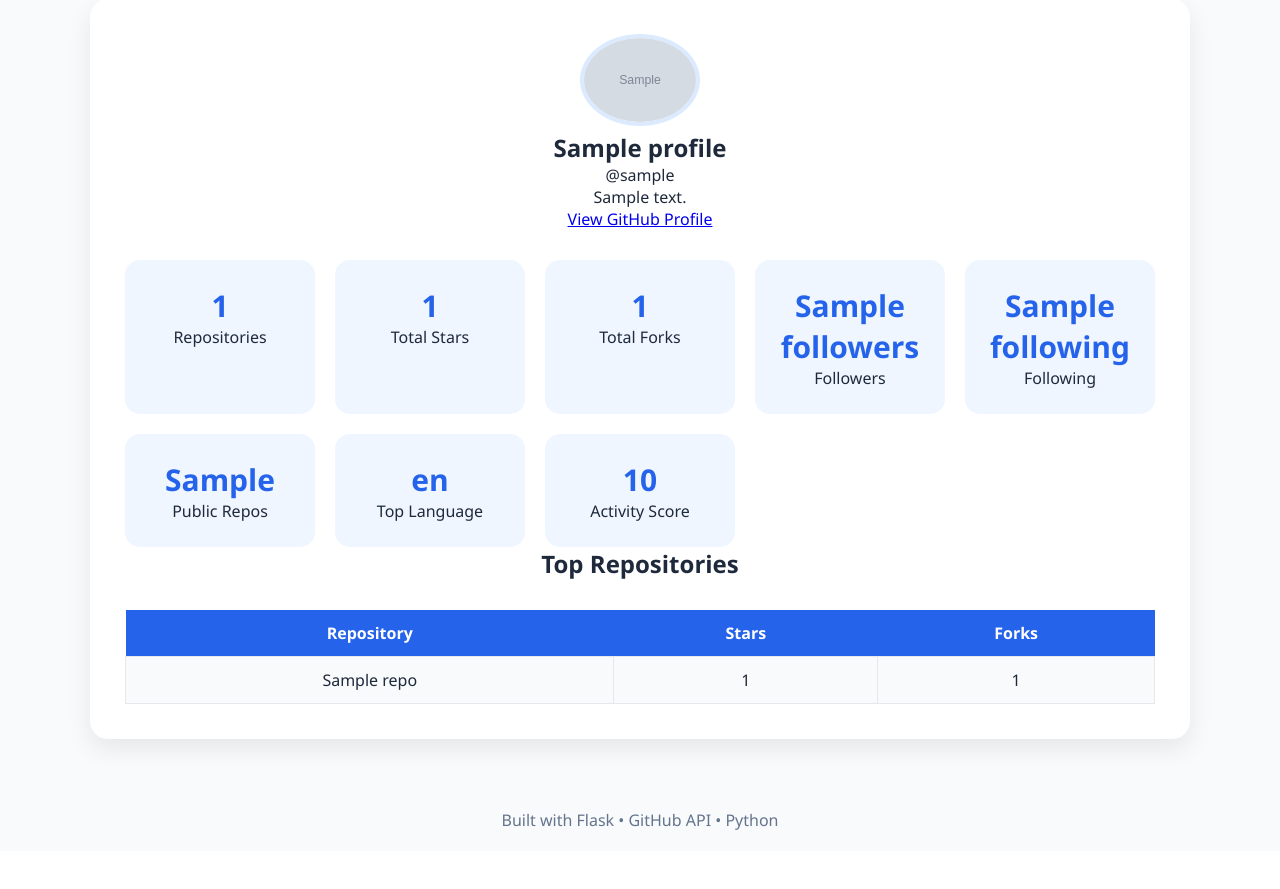
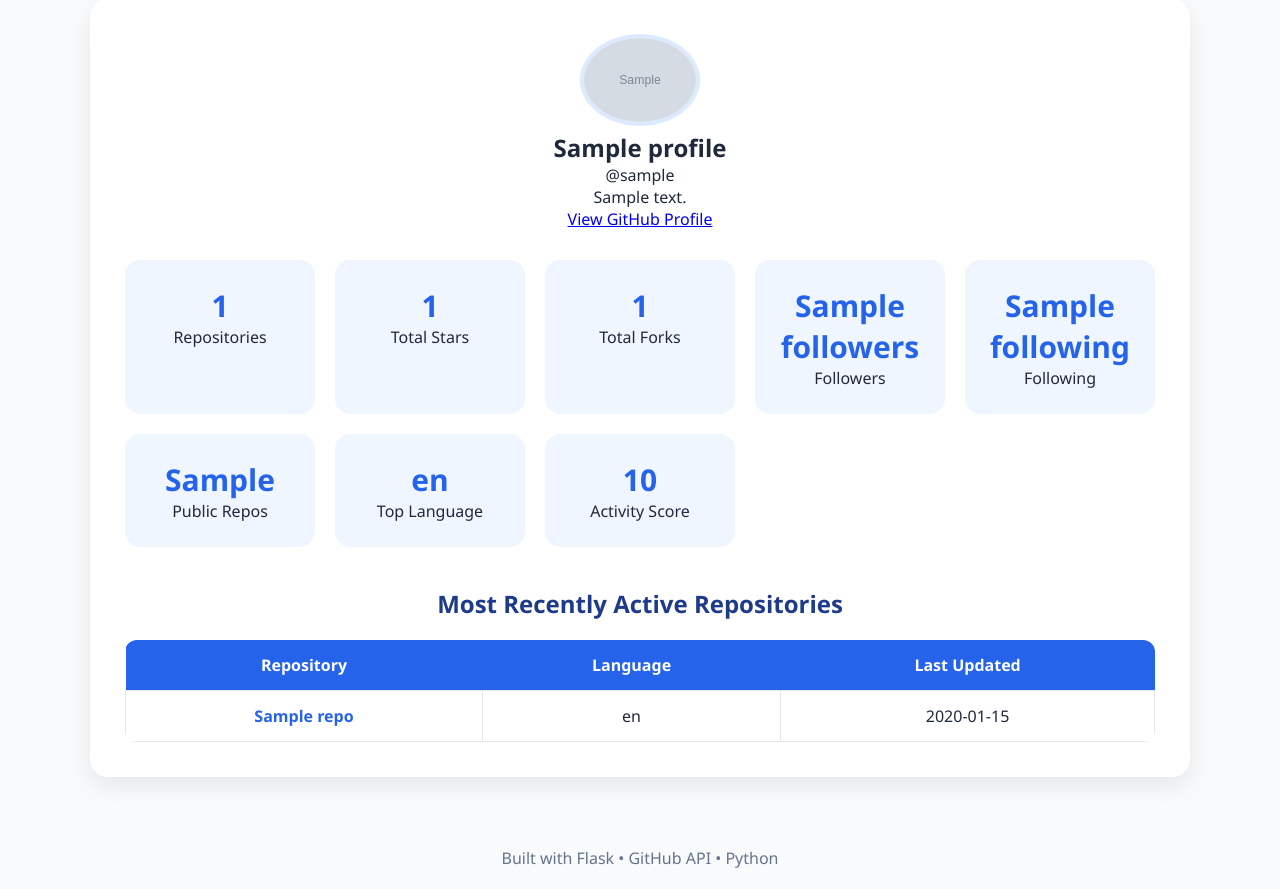
Before and after one commit to mayank200529/open-source-contributor-intelligence-platform, a Flask app: template app/templates/index.html in a window 1280 px wide. Shown: the part 366-1255 px from the top of the page. Before the commit the page ends 1196 px from the top, so only its background shows below. Run offline with Flask 3, Linux system fonts and the light colour scheme; the template is opened without the code that fills it: most values are stand-ins (such as "Sample title", 1, 10 or a date in 2020); grey boxes marked "Sample" are stand-in pictures.

Commit message:
feat: add repository activity analytics

```diff
--- a/app/static/style.css
+++ b/app/static/style.css
@@ -126,3 +126,44 @@ td{
 tr:nth-child(even){
     background:#f8fafc;
 }
+.repo-title{
+    margin-top:40px;
+    margin-bottom:20px;
+    color:#1e3a8a;
+    text-align:center;
+}
+
+.repo-table{
+    width:100%;
+    border-collapse:collapse;
+    margin-top:15px;
+    border-radius:12px;
+    overflow:hidden;
+}
+
+.repo-table th{
+    background:#2563eb;
+    color:white;
+    padding:14px;
+    text-align:center;
+}
+
+.repo-table td{
+    padding:14px;
+    border:1px solid #e5e7eb;
+    text-align:center;
+}
+
+.repo-table tr:nth-child(even){
+    background:#f8fafc;
+}
+
+.repo-table tr:hover{
+    background:#e0ecff;
+}
+
+.repo-table a{
+    text-decoration:none;
+    color:#2563eb;
+    font-weight:600;
+}
--- a/app/templates/index.html
+++ b/app/templates/index.html
@@ -84,22 +84,36 @@
             </div>
 
 
-            <h2>Top Repositories</h2>
+            <h2 class="repo-title">Most Recently Active Repositories</h2>
 
-            <table>
+            <table class="repo-table">
+                <thead>
                     <tr>
                         <th>Repository</th>
-                    <th>Stars</th>
-                    <th>Forks</th>
+                        <th>Language</th>
+                        <th>Last Updated</th>
                     </tr>
+                </thead>
 
-                {% for repo in profile.repos[:5] %}
+                <tbody>
+                    {% for repo in profile.repos[:10] %}
                     <tr>
-                    <td>{{ repo.name }}</td>
-                    <td>{{ repo.stargazers_count }}</td>
-                    <td>{{ repo.forks_count }}</td>
+                        <td>
+                            <a href="{{ repo.html_url }}" target="_blank">
+                                {{ repo.name }}
+                            </a>
+                        </td>
+
+                        <td>
+                            {{ repo.language if repo.language else "N/A" }}
+                        </td>
+
+                        <td>
+                            {{ repo.pushed_at[:10] }}
+                        </td>
                     </tr>
                     {% endfor %}
+                </tbody>
             </table>
         </div>
         {% endif %}
```
Lines whose indentation alone changed are shown as unchanged.
